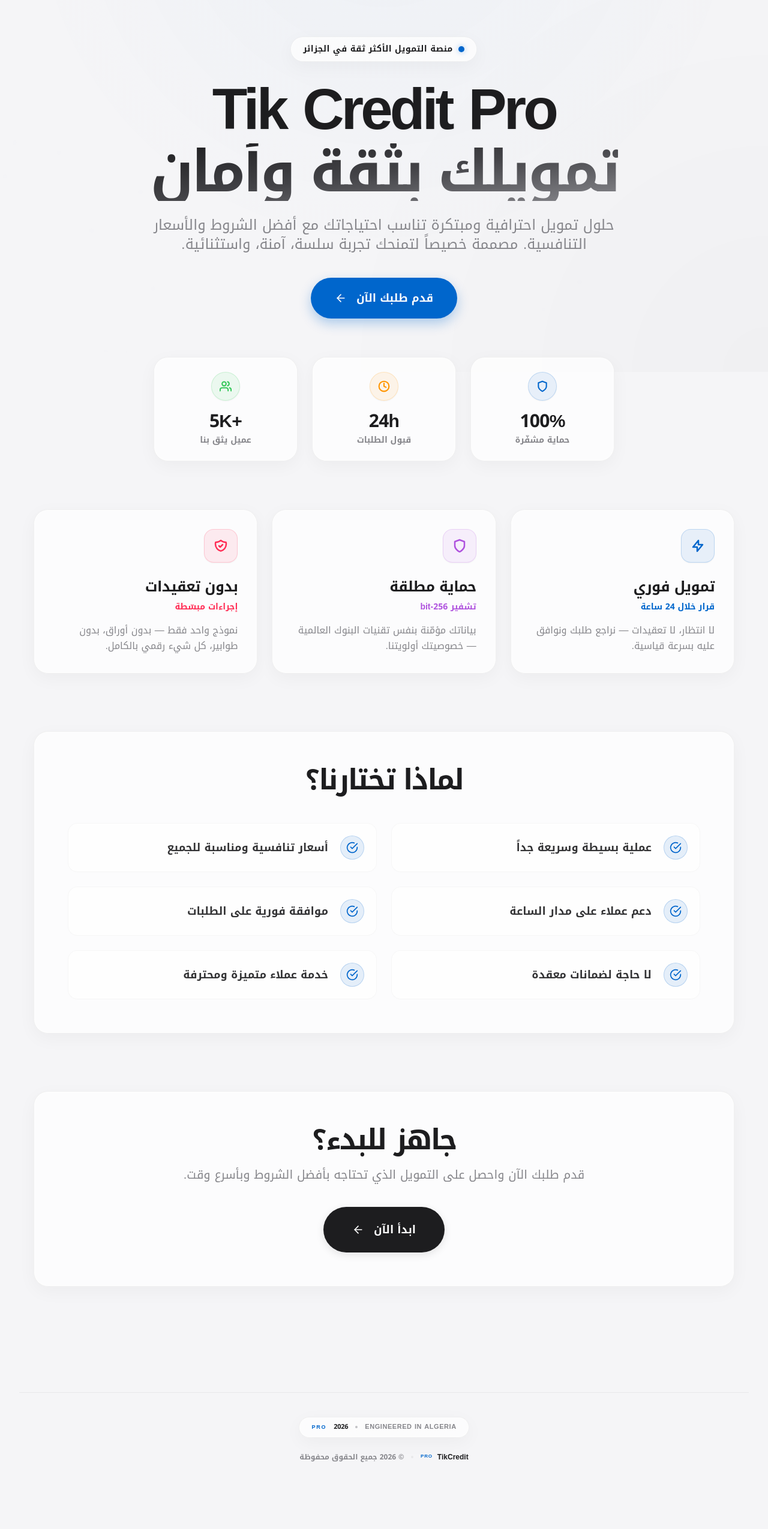
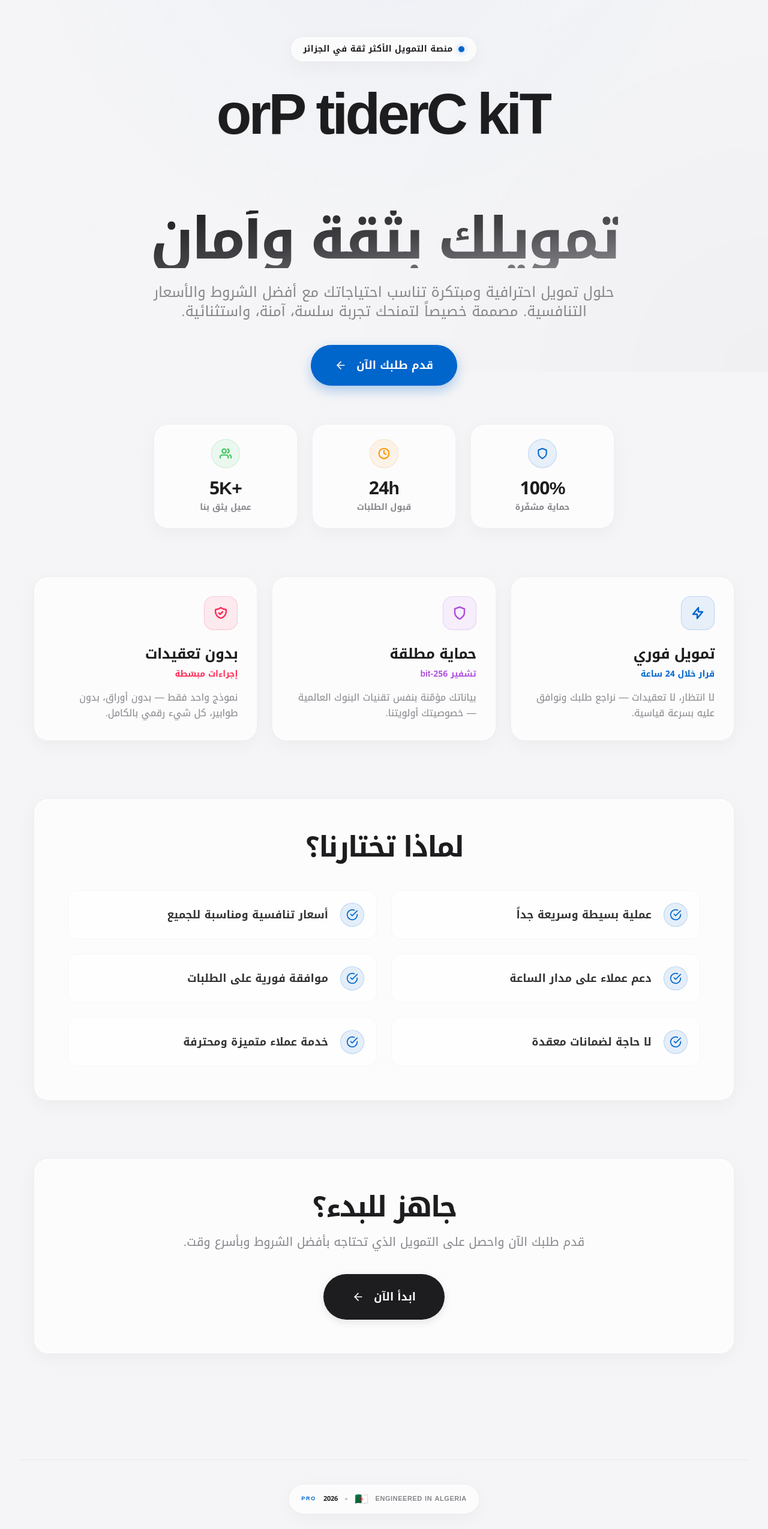
Before and after one commit to Marwenrb/TikCredit-Pro, a Next.js app: page / in a window 1280 px wide. Shown: the part 180-2729 px from the top of the page at 60% size. Before the commit the page ends 2689 px from the top, so only its background shows below. Built offline with nearby package versions, Linux system fonts and the light colour scheme.

Commit message:
feat(ui): add next-level typewriting animation to hero and Algeria flag to footer

```diff
--- a/src/app/page.tsx
+++ b/src/app/page.tsx
@@ -124,14 +124,33 @@
             </motion.div>
 
             <motion.h1
-              variants={heroTextVariants}
-              initial="hidden"
-              animate="show"
-              className="text-5xl md:text-7xl lg:text-8xl font-black tracking-tighter mb-6 leading-tight"
+              className="text-5xl md:text-7xl lg:text-8xl font-black tracking-tighter mb-6 leading-tight flex flex-col items-center"
             >
-              <motion.span className="text-apple-900 inline-block drop-shadow-sm">
-                Tik Credit Pro
-              </motion.span>
+              <motion.div
+                className="text-apple-900 drop-shadow-sm flex overflow-hidden py-2"
+                variants={{
+                  hidden: { opacity: 0 },
+                  show: {
+                    opacity: 1,
+                    transition: { staggerChildren: 0.06, delayChildren: 0.2 }
+                  }
+                }}
+                initial="hidden"
+                animate="show"
+              >
+                {Array.from("Tik Credit Pro").map((letter, index) => (
+                  <motion.span
+                    key={index}
+                    variants={{
+                      hidden: { opacity: 0, y: 40, rotateX: -90, filter: 'blur(10px)' },
+                      show: { opacity: 1, y: 0, rotateX: 0, filter: 'blur(0px)', transition: { type: 'spring', damping: 12, stiffness: 150 } }
+                    }}
+                    className={letter === " " ? "w-3 md:w-5" : "inline-block origin-bottom"}
+                  >
+                    {letter}
+                  </motion.span>
+                ))}
+              </motion.div>
               <br />
               <motion.span
                 className="text-apple-gradient inline-block mt-2"
@@ -342,11 +361,12 @@
             <div className="flex flex-col items-center gap-6">
 
               {/* Premium Origin Badge */}
-              <div className="inline-flex items-center gap-3 px-5 py-2 rounded-full apple-glass border-glass-border">
-                <span className="text-[11px] font-bold text-apple-300 tracking-wider">ENGINEERED IN ALGERIA</span>
-                <span className="w-1 h-1 rounded-full bg-apple-300/50" />
-                <span className="text-[11px] font-black text-apple-900 tracking-tight">{new Date().getFullYear()}</span>
-                <span className="text-[9px] font-black text-apple-blue tracking-[0.2em]">PRO</span>
+              <div className="inline-flex flex-wrap items-center justify-center gap-2 md:gap-3 px-5 py-2.5 rounded-full apple-glass border-glass-border">
+                <span className="text-[10px] md:text-[11px] font-bold text-apple-300 tracking-wider">ENGINEERED IN ALGERIA</span>
+                <span className="text-base md:text-lg leading-none drop-shadow-sm">🇩🇿</span>
+                <span className="w-1 h-1 rounded-full bg-apple-300/50 hidden md:block" />
+                <span className="text-[10px] md:text-[11px] font-black text-apple-900 tracking-tight">{new Date().getFullYear()}</span>
+                <span className="text-[8px] md:text-[9px] font-black text-apple-blue tracking-[0.2em]">PRO</span>
               </div>
 
               {/* Minimal Copyright */}
```
